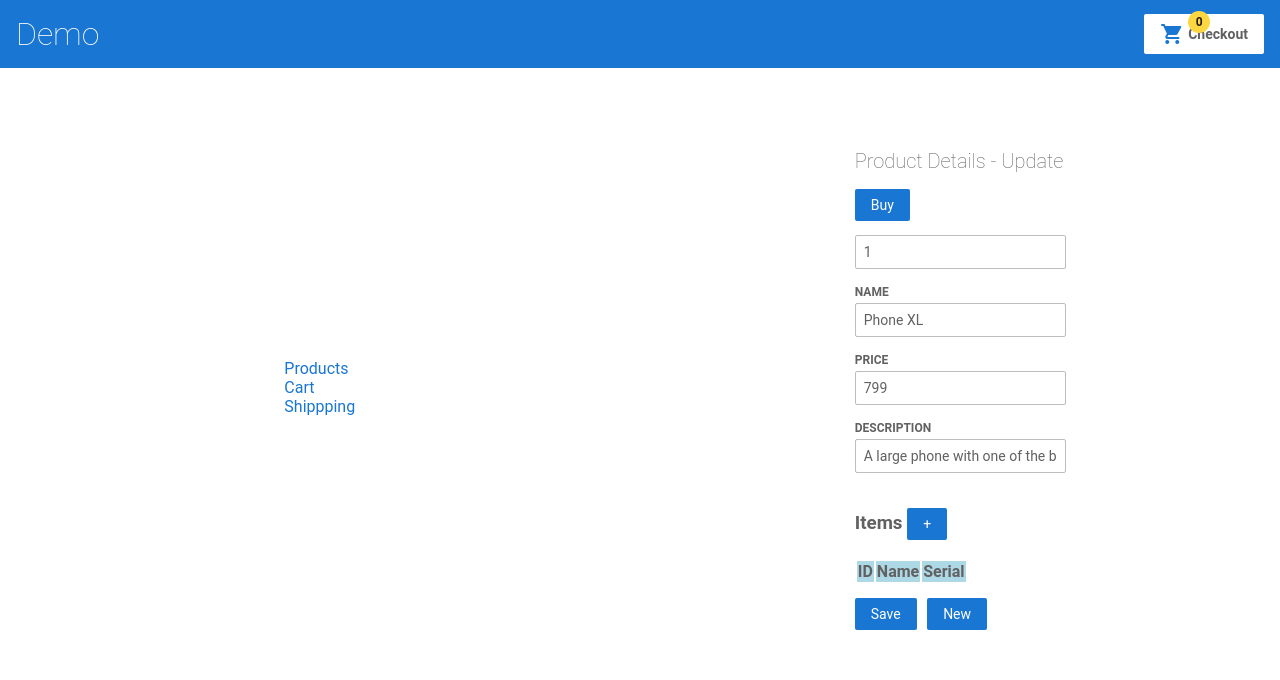
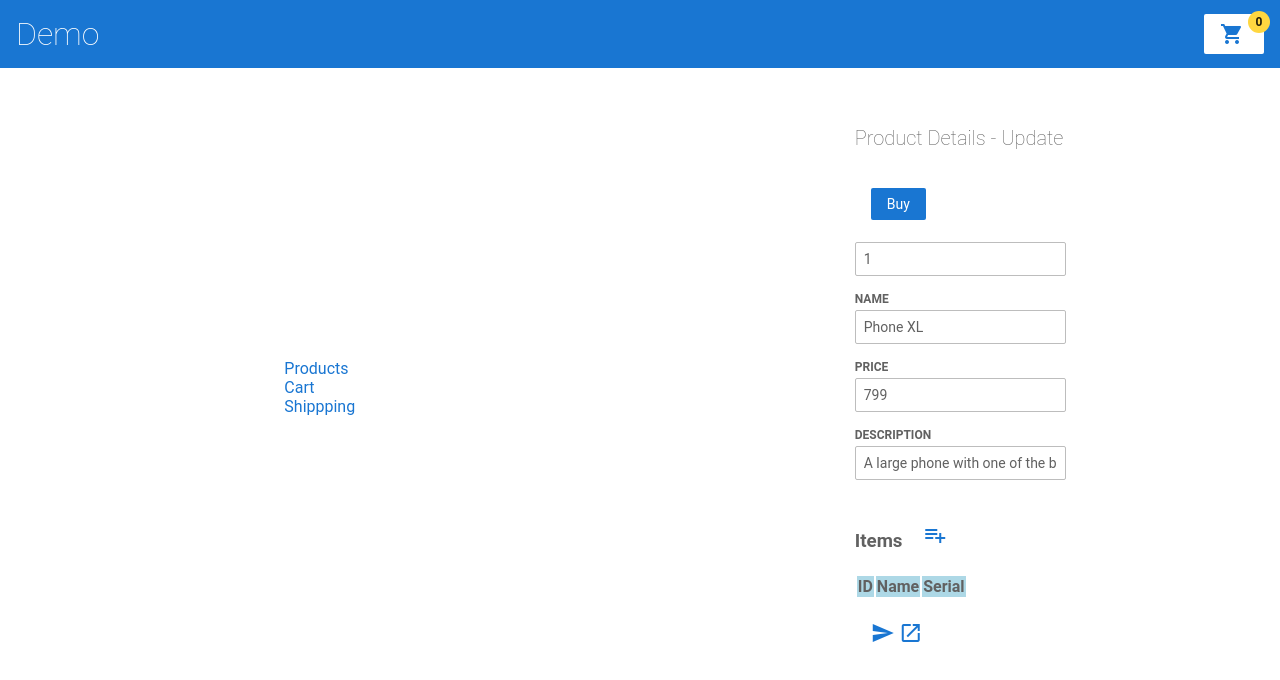
Before and after one commit to s2iwi2s/angular-demo-s2iwi2s, an Angular app: page /products/1 in a window 1280 px wide. Shown: the top 680 px of the page. Built offline with nearby package versions, Linux system fonts and the light colour scheme.

Commit message:
5 files modified

```diff
--- a/src/app/cart/cart.component.html
+++ b/src/app/cart/cart.component.html
@@ -7,7 +7,7 @@
 <div class="cart-item" *ngFor="let item of items; index as idx">
 	<span>{{ item.name }} </span>
   <span>{{ item.price | currency }}</span>
-  <a (click)="doRemoveItem(item.id)"><i class="material-icons">delete</i></a>
+  <a (click)="doRemoveItem(item.id)" class="button fancy-button"><i class="material-icons">delete</i></a>
 </div>
 
 <form [formGroup]="checkoutForm" (ngSubmit)="onSubmit(checkoutForm.value)">
--- a/src/app/product-details/product-details.component.css
+++ b/src/app/product-details/product-details.component.css
@@ -1,3 +1,7 @@
+
+.table-data {
+  padding: 0px 0px;
+}
 
 .table-data th{
   background: lightblue;
--- a/src/app/product-details/product-details.component.html
+++ b/src/app/product-details/product-details.component.html
@@ -2,21 +2,8 @@
 
 <p></p>
 
-<p *ngIf="formAction=='Update'"><button (click)="addToCart(product)" type="button">Buy</button></p>
+<p *ngIf="formAction=='Update'" class="button fancy-button"><button (click)="addToCart(product)" type="button">Buy</button></p>
 
-<!--
-<div *ngIf="product">
-  <h3>{{ product.name }}</h3>
-  <h4>{{ product.price | currency }}</h4>
-  <p>{{ product.description }}</p>
-
-
-    <ul *ngIf="product.items">Product Items
-      <li *ngFor="let item of product.items">
-        {{item.id}} / {{item.name}}: {{item.serial}}</li>
-    </ul>
-</div>
--->
 
 <form [formGroup]="productForm" (ngSubmit)="onSubmit(productForm.value)">
   <input id="productId" type="text" formControlName="productId">
@@ -39,7 +26,8 @@
     <input id="description" type="text" formControlName="description">
   </div>
 <p></p>
-<h3>Items <button (click)="doRemoveProductItem(item.id)" type="button">+</button></h3>
+
+<h3>Items <span class="button fancy-button"><i class="material-icons">playlist_add</i></span></h3>
 
 <table class="table-data">
   <thead>
@@ -55,17 +43,16 @@
         <td>{{ item.id }}</td>
         <td>{{ item.name }}</td>
         <td>{{ item.serial }}</td>
-        <td class="table-col-action">
+        <td class="table-col-action button fancy-button">
           <a (click)="doRemoveProductItem(item.id)"><i class="material-icons">delete</i></a>
         </td>
       </tr>
   </tbody>
 </table>
 
-<p>
-  <button class="button" type="submit">Save</button>
-  &nbsp;
-  <button (click)="onNewProduct()" type="button">New</button>
+<p class="button fancy-button">
+   <i class="material-icons" (click)="onSubmit(productForm.value)">send</i>
+   <i class="material-icons" (click)="onNewProduct()" type="button">open_in_new</i>
 </p>
 
 </form>
--- a/src/app/top-bar/top-bar.component.html
+++ b/src/app/top-bar/top-bar.component.html
@@ -5,8 +5,6 @@
 
 <a [routerLink]="['/cart']" class="button fancy-button"  >
   <i class="material-icons" [matBadge]="cartCount" matBadgePosition="after"  matBadgeOverlap="false" matBadgeColor="accent">shopping_cart</i>
-
-  <b>Checkout</b>
 </a>
 
 <!--
--- a/src/styles.css
+++ b/src/styles.css
@@ -1,4 +1,18 @@
 @import '~@angular/material/prebuilt-themes/deeppurple-amber.css';
+body {
+  font-family: Roboto, Arial, sans-serif;
+  margin: 0;
+}
+
+.basic-container {
+  padding: 30px;
+}
+
+.version-info {
+  font-size: 8pt;
+  float: right;
+}
+
 
 /* Global Styles */
 
```
